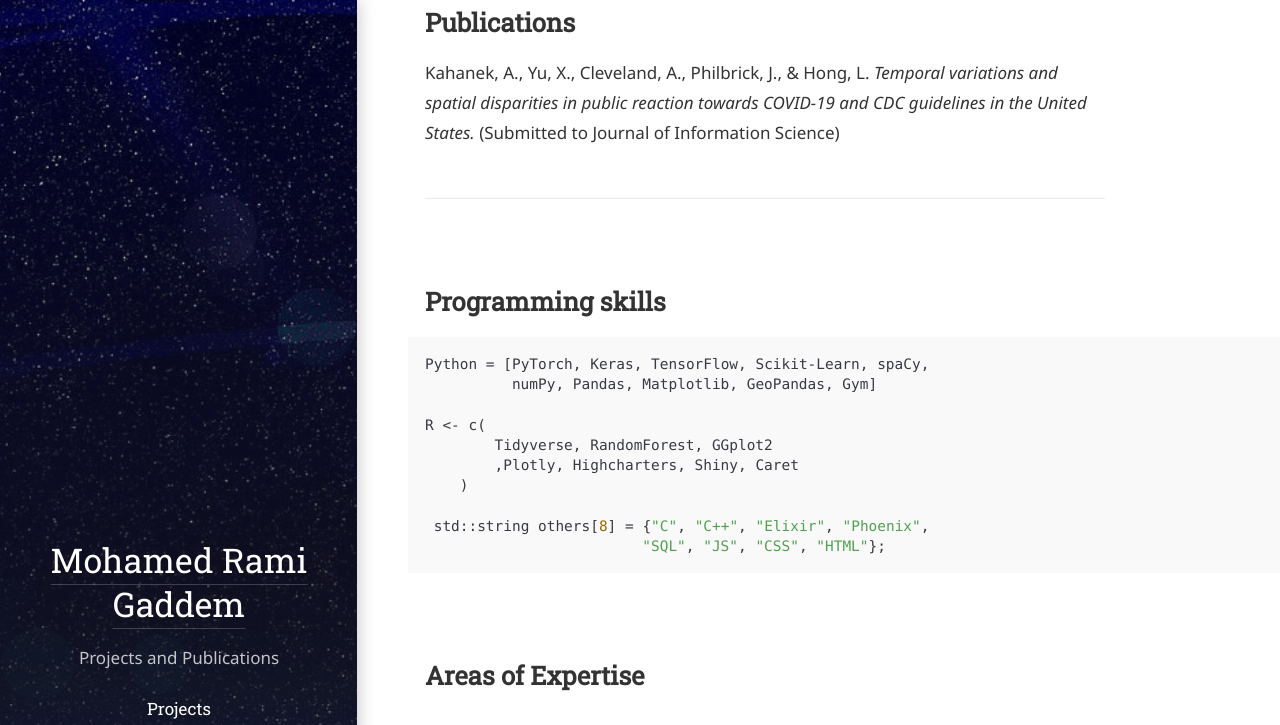
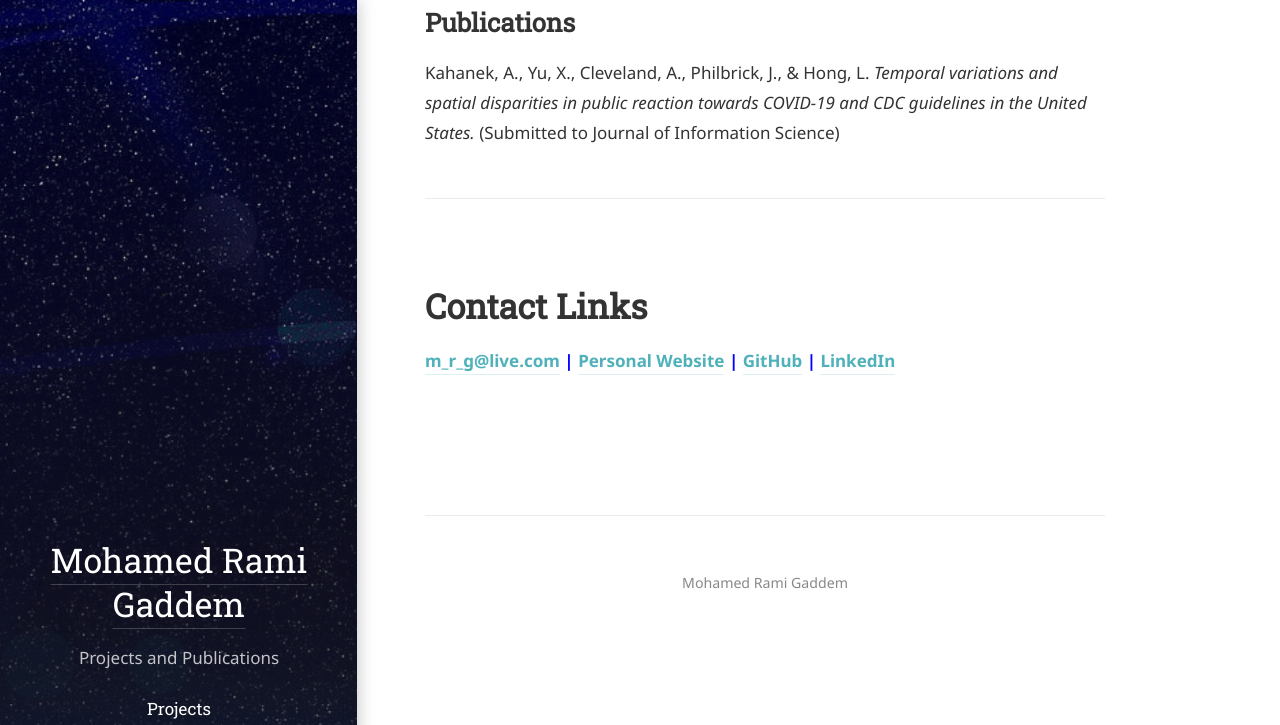
Before and after one commit to m-rami-g/M-rami-g.github.io, a Jekyll site: the page built from about.md, in a window 1280 px wide and 1400 px high, scrolled down 1398 px. Shown: the top 725 px of the window. Built offline with Jekyll 4.4.1, drawn with Linux system fonts in a browser that asks for light colours; some web fonts are replaced; our own code applies the rules of GitHub Pages for plain Markdown files; some of the changed text lies outside the part shown; grey boxes are pictures that could not be loaded.

Commit message:
Update about.md

````diff
--- a/about.md
+++ b/about.md
@@ -48,7 +48,7 @@ Kahanek, A., Yu, X., Cleveland, A., Philbrick, J., & Hong, L. _Temporal variatio
 
 ---------------------------------------------------------------------------------
 
-## **Programming skills**
+<!---## **Programming skills**
 
 ```python
 Python = [PyTorch, Keras, TensorFlow, Scikit-Learn, spaCy,
@@ -77,7 +77,7 @@ R <- c(
 
 : B.S. Data Science, Minor in Mathematics, Statistics Certification
 
-: Current **GPA: 3.9**
+: Current **GPA: 3.9**-->
 
 
 # **Contact Links**
````
Also changed, not shown: other parts of about.md (+3 -3 lines).
